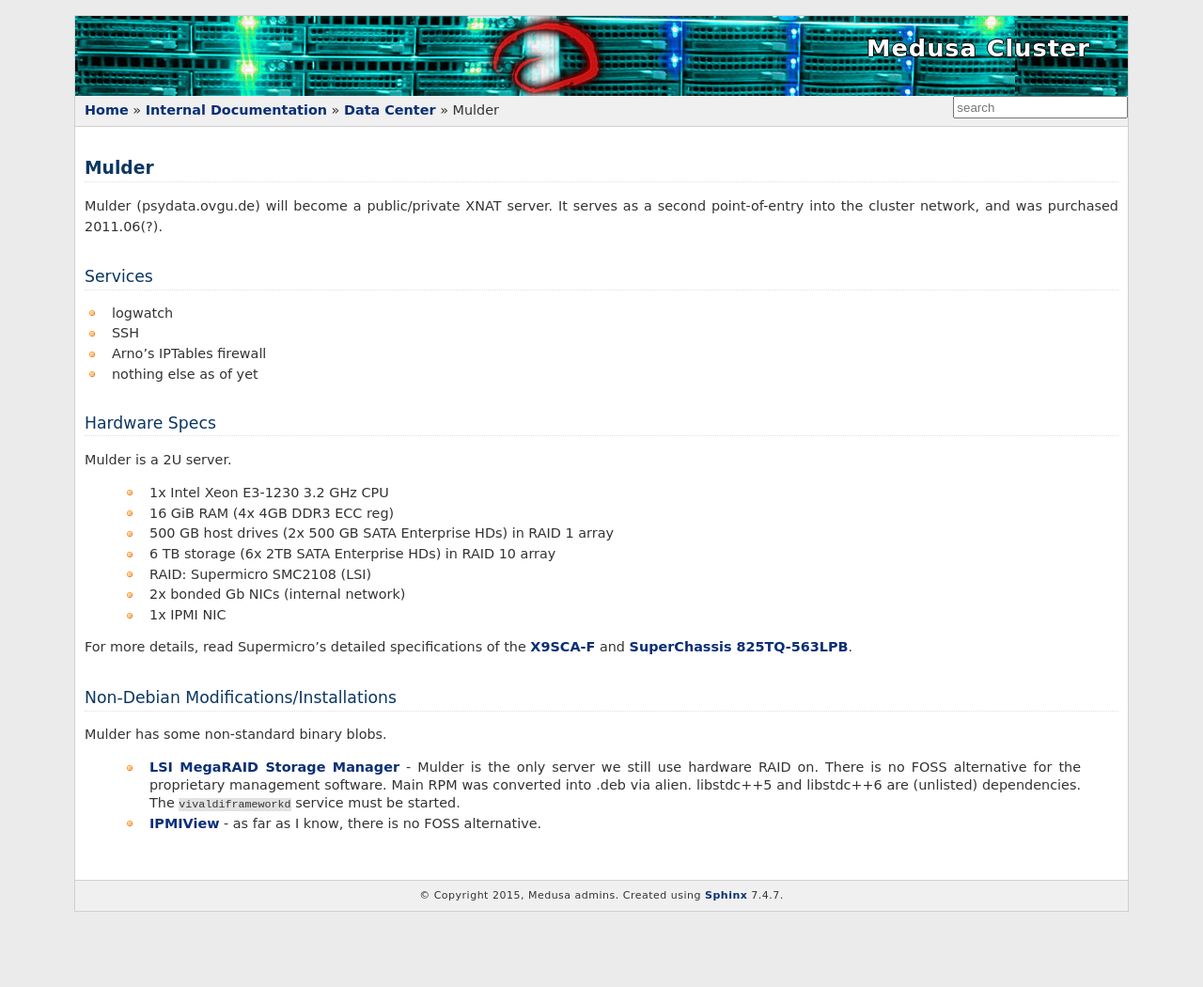
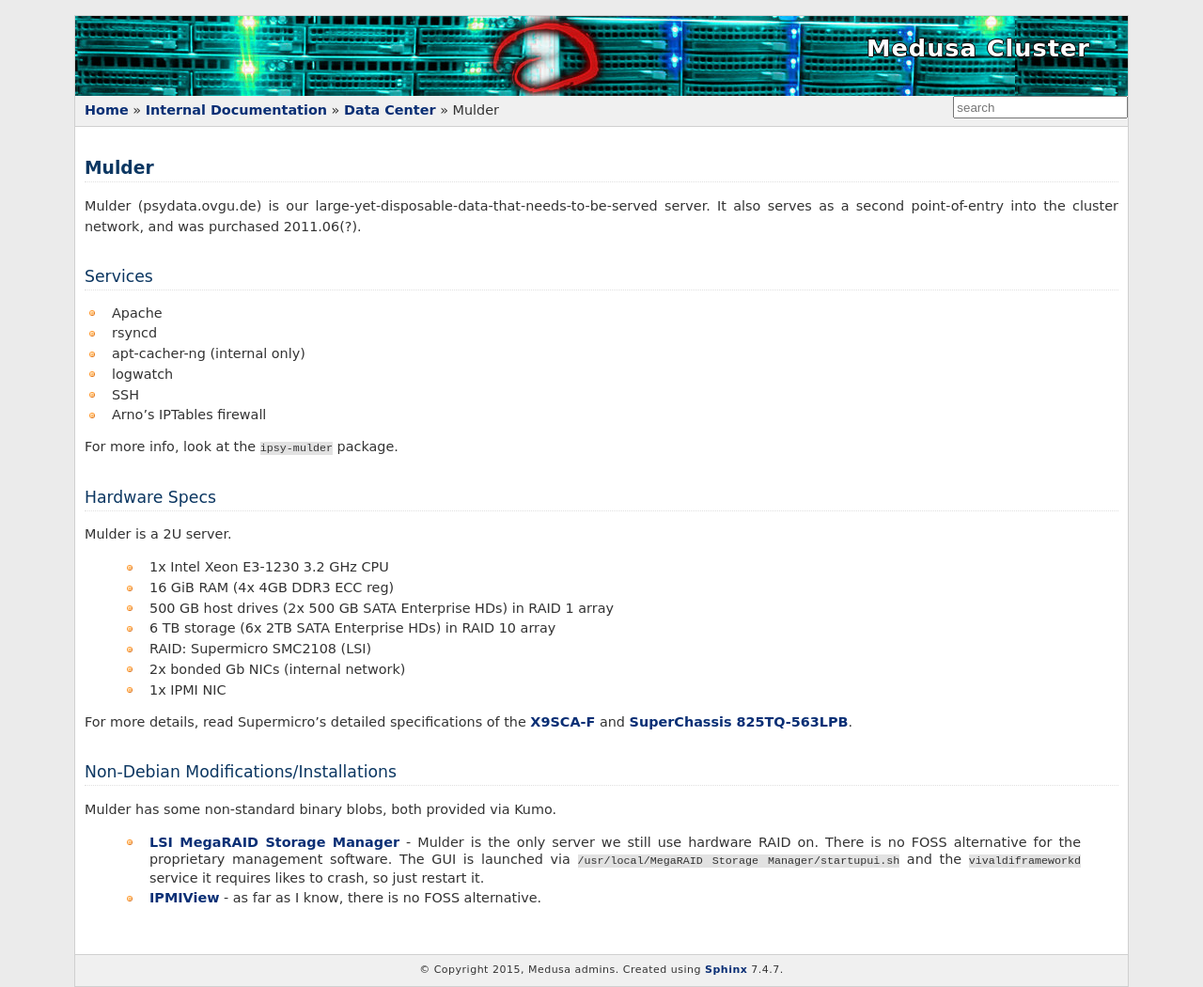
Before and after one commit to psychoinformatics-de/ipsy-docs, a Sphinx documentation site: the page built from source/internal/data_center/mulder.rst, in a window 1280 px wide. Shown: the whole page at 94% size. Built offline with Sphinx 7.4.7, drawn with Linux system fonts in a browser that asks for light colours; formulas are drawn with MathJax 3; pages that are not in the unit, such as notebooks, are missing from menus; before the commit the page ends 970 px from its top, so only the background shows below that.

Commit message:
Update Mulder's docs

```diff
--- a/source/internal/data_center/mulder.rst
+++ b/source/internal/data_center/mulder.rst
@@ -4,17 +4,21 @@
 ******
 Mulder
 ******
-Mulder (psydata.ovgu.de) will become a public/private XNAT server. It
-serves as a second point-of-entry into the cluster network, and was
-purchased 2011.06(?).
+Mulder (psydata.ovgu.de) is our large-yet-disposable-data-that-needs-to-be-served
+server. It also serves as a second point-of-entry into the cluster network, and
+was purchased 2011.06(?).
 
 Services
 ========
 
+* Apache
+* rsyncd
+* apt-cacher-ng (internal only)
 * logwatch
 * SSH
 * Arno's IPTables firewall
-* nothing else as of yet
+
+For more info, look at the ``ipsy-mulder`` package.
 
 Hardware Specs
 ==============
@@ -36,12 +40,13 @@ and `SuperChassis 825TQ-563LPB`_.
 
 Non-Debian Modifications/Installations
 ======================================
-Mulder has some non-standard binary blobs.
+Mulder has some non-standard binary blobs, both provided via Kumo.
 
  * `LSI MegaRAID Storage Manager`_ - Mulder is the only server we still use
    hardware RAID on. There is no FOSS alternative for the proprietary management
-   software. Main RPM was converted into .deb via alien. libstdc++5 and libstdc++6
-   are (unlisted) dependencies. The ``vivaldiframeworkd`` service must be started.
+   software. The GUI is launched via ``/usr/local/MegaRAID Storage Manager/startupui.sh``
+   and the ``vivaldiframeworkd`` service it requires likes to crash, so just
+   restart it.
  * `IPMIView`_ - as far as I know, there is no FOSS alternative.
 
 .. _IPMIView: ftp://ftp.supermicro.com/utility/IPMIView/
```
